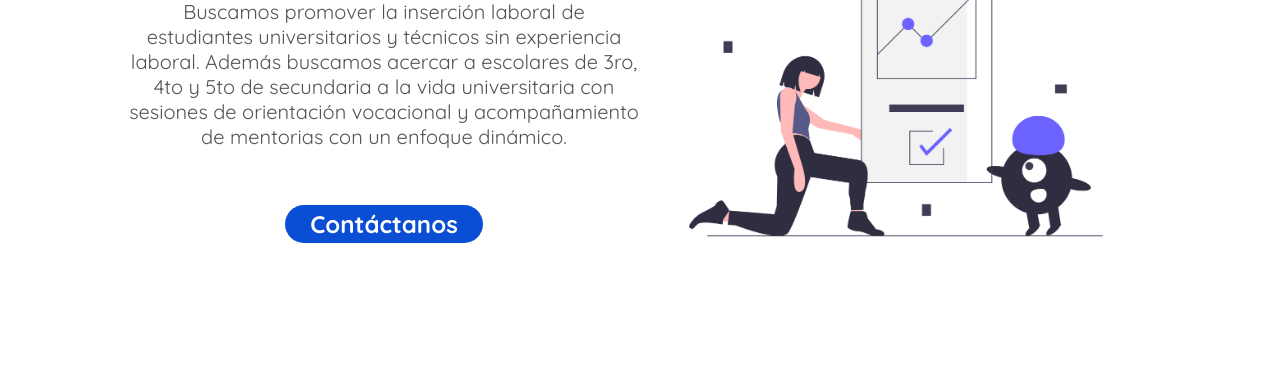
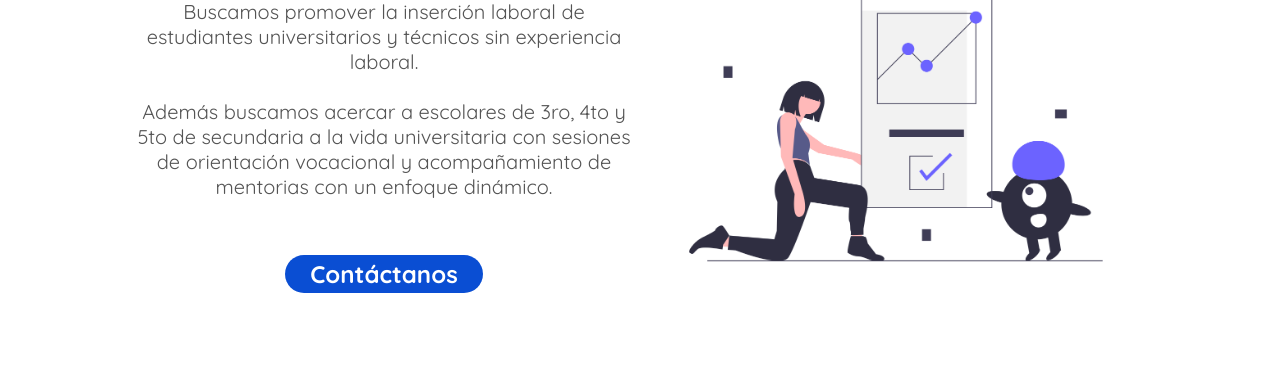
Before and after one commit to KnowDo2021/KNOW-DO, a plain HTML site: page index.html in a window 1280 px wide. Shown: the part 200-578 px from the top of the page. Drawn offline with Linux system fonts and the light colour scheme.

Commit message:
Update index.html

```diff
--- a/index.html
+++ b/index.html
@@ -38,7 +38,7 @@
 
             <div class="col-lg-6 col-md-6 presentation">
                 <h1 class="primaryColor">Know & Do</h1>
-                <p class="normalText">Buscamos promover la inserción laboral de estudiantes universitarios y técnicos sin experiencia laboral. Además buscamos acercar a escolares de 3ro, 4to y 5to de secundaria a la vida universitaria con sesiones de orientación vocacional y acompañamiento de mentorias con un enfoque dinámico.</p>
+                <p class="normalText">Buscamos promover la inserción laboral de estudiantes universitarios y técnicos sin experiencia laboral.<br><br>Además buscamos acercar a escolares de 3ro, 4to y 5to de secundaria a la vida universitaria con sesiones de orientación vocacional y acompañamiento de mentorias con un enfoque dinámico.</p>
                 <p><a href="#" class="button">Contáctanos</a></p>
             </div>
 
```
